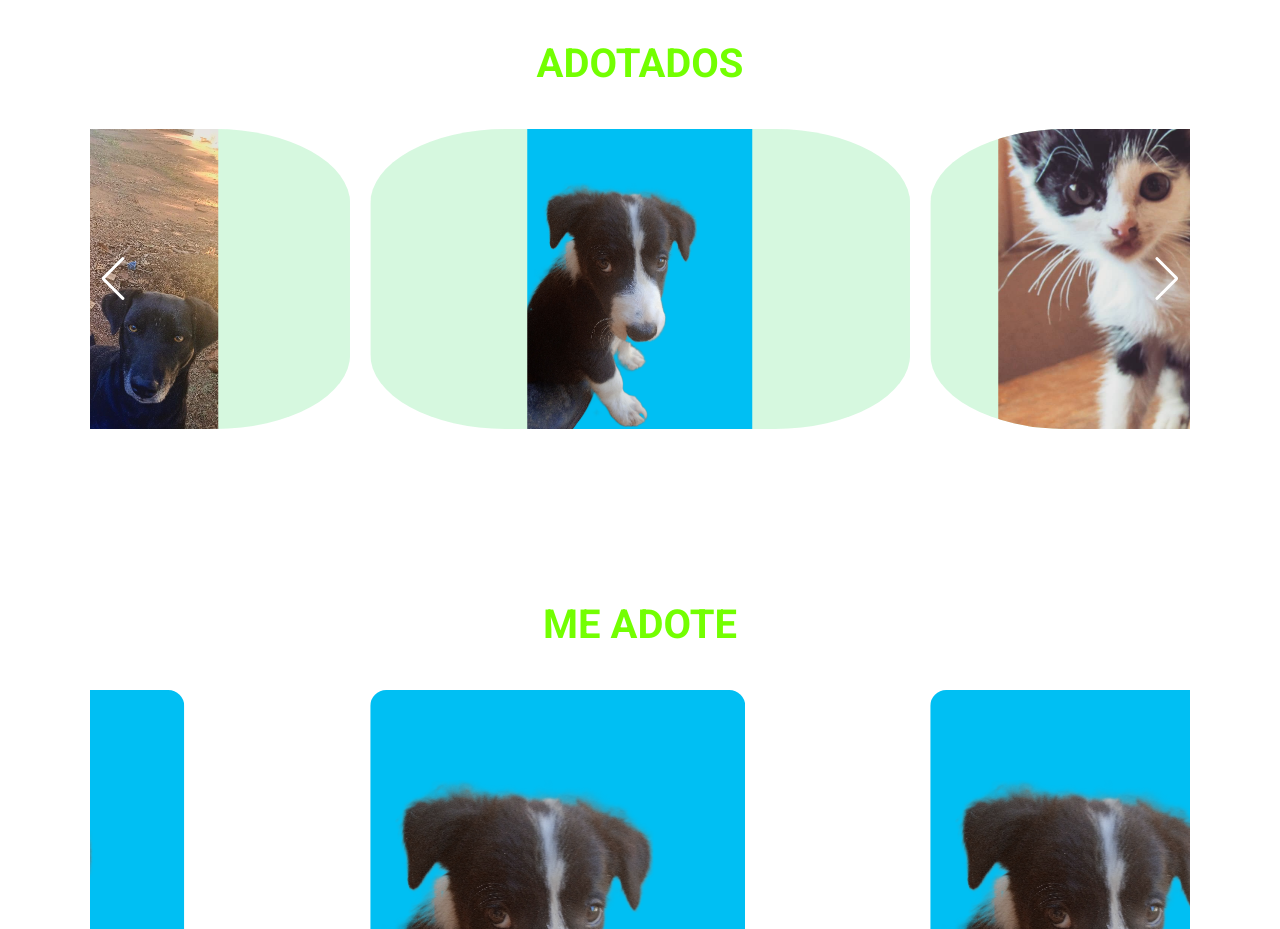
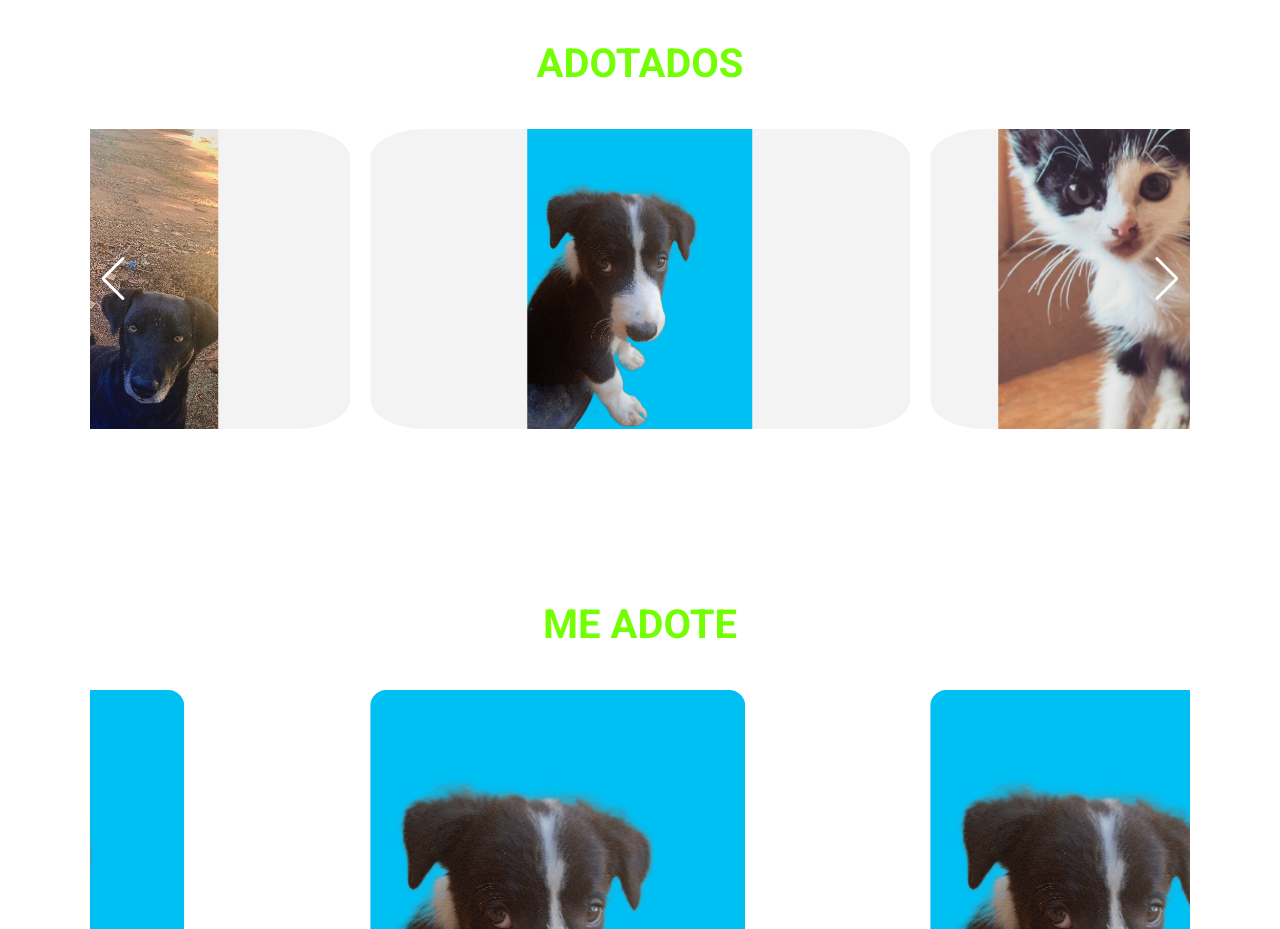
Before and after one commit to matheusPrado007/adote-animal, a plain HTML site: page index.html in a window 1280 px wide. Shown: the part 1600-2529 px from the top of the page. Drawn offline with nearby package versions, Linux system fonts and the light colour scheme.

Commit message:
feat: troca img adotados

```diff
--- a/css/style.css
+++ b/css/style.css
@@ -195,7 +195,7 @@ section{
   display: flex;
   align-items: center;
   background: url(../images/pit.png) no-repeat;
-  background-size: cover;
+  background-size:cover;
   background-position: top;
 }
 
@@ -215,10 +215,6 @@ section{
   bottom: 0; left: 0;
   width: 100%;
   height: 12rem;
-}
-
-.pic {
-    border-radius: 16px;
 }
 
 /* end */
@@ -317,8 +313,12 @@ section{
   height: 100%;
   width: 100%;
   object-fit:scale-down; /* object-fit:cover ajusta img; */
-  border-radius: 25%;
-  background-color: #08d3412a; /* sem o background-cl-olor tudo fica branco */
+  border-radius: 10%;
+  background-color: #cecece3e; /* sem o background-cl-olor tudo fica branco */
+}
+
+.pic {
+  border-radius: 16px;
 }
 
 .swiper-button-next,
```
